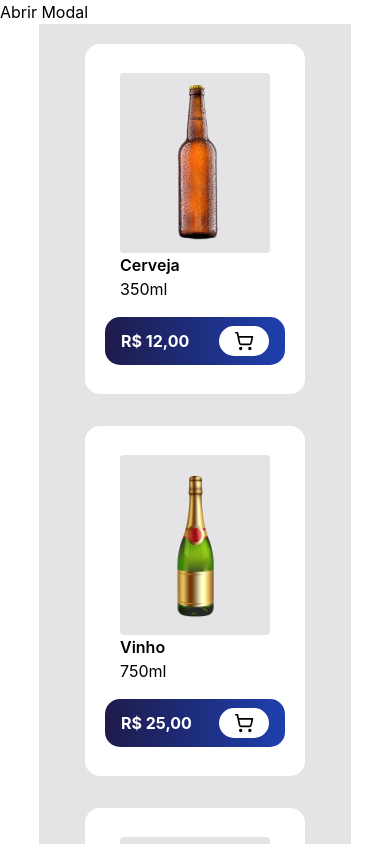
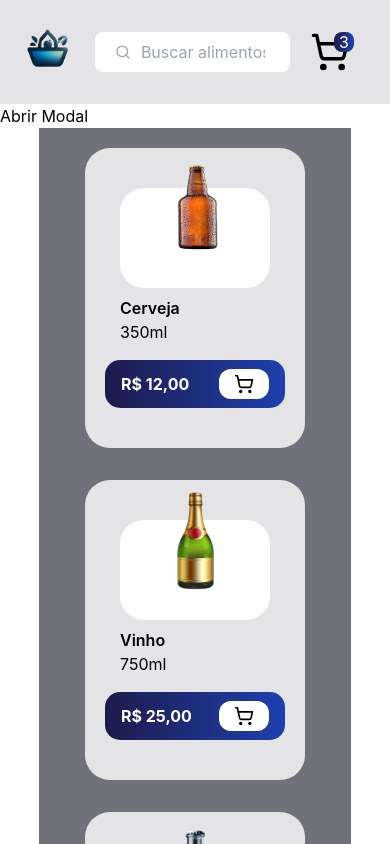
Before and after one commit to ismael-henrique-dev/Grocery-Store, a React (Vite) app: page / in a window 390 px wide. Shown: the top 844 px of the page. Built offline with nearby package versions, Linux system fonts and the light colour scheme; a web font is replaced by a local one.

Commit message:
create responsive-header

```diff
--- a/src/App.tsx
+++ b/src/App.tsx
@@ -1,6 +1,7 @@
 import { useState } from "react"
 import { Modal } from "./components/Modal"
 import { ProductList } from "./components/ProductList"
+import { Header } from "./components/Header"
 
 function App() {
 
@@ -8,7 +9,7 @@ function App() {
 
   return (
     <>
-
+      <Header />
       <button onClick={() => {setOpenModal(true)}}>Abrir Modal </button>
       <Modal open={openModal} close={() => {setOpenModal(!openModal)}} />
       <ProductList />
--- /dev/null
+++ b/src/components/Header.tsx
@@ -0,0 +1,28 @@
+import { Search, ShoppingCart } from "lucide-react"
+import logo from "../assets/logo.png"
+
+export const Header = () => {
+  return (
+    <>
+      <header className="h-[104px] w-full flex items-center justify-between bg-zinc-200">
+        <div className="flex items-center justify-center">
+          <img src={logo} className="sm:w-[80px]  mt-3 " />
+          <section className="sm:flex items-baseline hidden">
+            <h1 className="text-indigo-950 font-bold text-2xl">Grocery</h1>
+            <h3 className="font-semibold text-sm mt-1">Store</h3>
+          </section>
+        </div>
+        <section className="flex">
+          <div className="flex items-center justify-start bg-white sm:w-[30vw] w-[50vw] h-10 rounded-lg p-[10px]">
+            <Search className="size-5 mx-[10px] text-zinc-400"/>
+            <input type="search" placeholder="Buscar alimentos" className="w-full text-zinc-400 outline-none"/>
+          </div>
+          <div className="flex sm:mx-10 mx-5">
+            <ShoppingCart className="size-10"/>
+            <span className="bg-gradient-to-l mt-4 from-blue-800 to-indigo-950 size-5 flex items-center justify-center text-white rounded-lg relative bottom-4 right-4">3</span>
+          </div>
+        </section>
+      </header>
+    </>
+  )
+}
--- a/src/components/Modal.tsx
+++ b/src/components/Modal.tsx
@@ -64,7 +64,7 @@ export function Modal({open, close}:any) {
           </div>
           <div className="h-auto max-h-[90%] w-[100%] m-auto py-5 overflow-y-scroll flex flex-col overflow-x-hidden">
             {cart.length === 0 ? (
-              <span className="font-bold">Seu carrinho está vazio</span>
+              <span className="font-bold m-auto">Seu carrinho está vazio</span>
             ) : (
               <ul className="flex items-center justify-center flex-col">
               {cart.map((product: any, index: number) => (
@@ -91,7 +91,7 @@ export function Modal({open, close}:any) {
             </ul>
           )}
           </div>
-          <div className="bg-gradient-to-l from-blue-800 to-indigo-950 md:rounded-[40px] h-[150px] flex items-center justify-center gap-4 md:py-10 py-5 w-[70%] md:w-[100%] rounded-[35px] flex-wrap md:mt-4 ">
+          <div className="bg-gradient-to-l from-blue-800 to-indigo-950 md:rounded-[40px] h-[150px] flex items-center justify-center gap-4 md:py-10 py-5 w-[80%] md:w-[100%] rounded-[35px] flex-wrap md:mt-4 ">
             <div className="flex flex-col">
               <span className="mt-2 text-xl text-white font-bold">{total.toLocaleString("pt-BR", { style: "currency", currency: "BRL"})}</span>
               <span className="font-normal text-base text-zinc-500">Quantidade: {quanty} itens</span>
--- a/src/components/ProductList.tsx
+++ b/src/components/ProductList.tsx
@@ -24,22 +24,22 @@ export const ProductList = () => {
 
   return (
     <>
-      <div className="flex flex-wrap w-[80vw] justify-center gap-8 p-5 m-auto bg-zinc-200">
+      <div className="flex flex-wrap w-[80vw] justify-center gap-8 p-5 m-auto bg-zinc-500">
         {products.map((product) => {
           return (
-            <div key={product.id} className="w-[220px] h-[350px] p-5 bg-white flex flex-col rounded-[15px] justify-center items-center">
-              <div className="w-[150px] h-[180px] bg-zinc-200 flex items-center justify-center rounded">
-                <img src={product.picture} className="w-[123px]" />
+            <div key={product.id} className="w-[220px] h-[300px] p-5 bg-zinc-200 flex flex-col rounded-[25px] justify-center items-center hover:h-[320px] transition-all duration-300">
+              <div className="w-[150px] h-[100px] bg-white flex justify-center rounded-3xl">
+                <img src={product.picture} className="w-[123px] h-auto relative top-[-30px]" />
               </div>
-              <div className="w-[150px] items-start">
+              <div className="w-[150px] items-start mt-2">
                 <h2 className="font-semibold text-l text-black font">{product.title}</h2>
                 <span className="font-normal text-base">{product.size}</span>
               </div>
-              <div className="w-[180px] h-12 bg-gradient-to-l mt-4 from-blue-800 to-indigo-950 rounded-[15px] flex items-center justify-between p-4">
+              <div className="w-[180px] h-12 bg-gradient-to-l mt-4 from-blue-800 to-indigo-950 rounded-[15px] flex items-center transition-all justify-between p-4 hover:transition-all duration-500">
                 <span className="text-white font-bold">
                   {product.price.toLocaleString("pt-BR", { style: "currency", currency: "BRL"})}
                 </span>
-                <button className="w-[50px] h-[30px] bg-white rounded-2xl flex items-center justify-center" onClick={() => addToCart(product)}>
+                <button className="w-[50px] h-[30px] bg-white rounded-xl flex items-center justify-center" onClick={() => addToCart(product)}>
                  <ShoppingCart className="size-5"/>
                 </button>
               </div>
```
